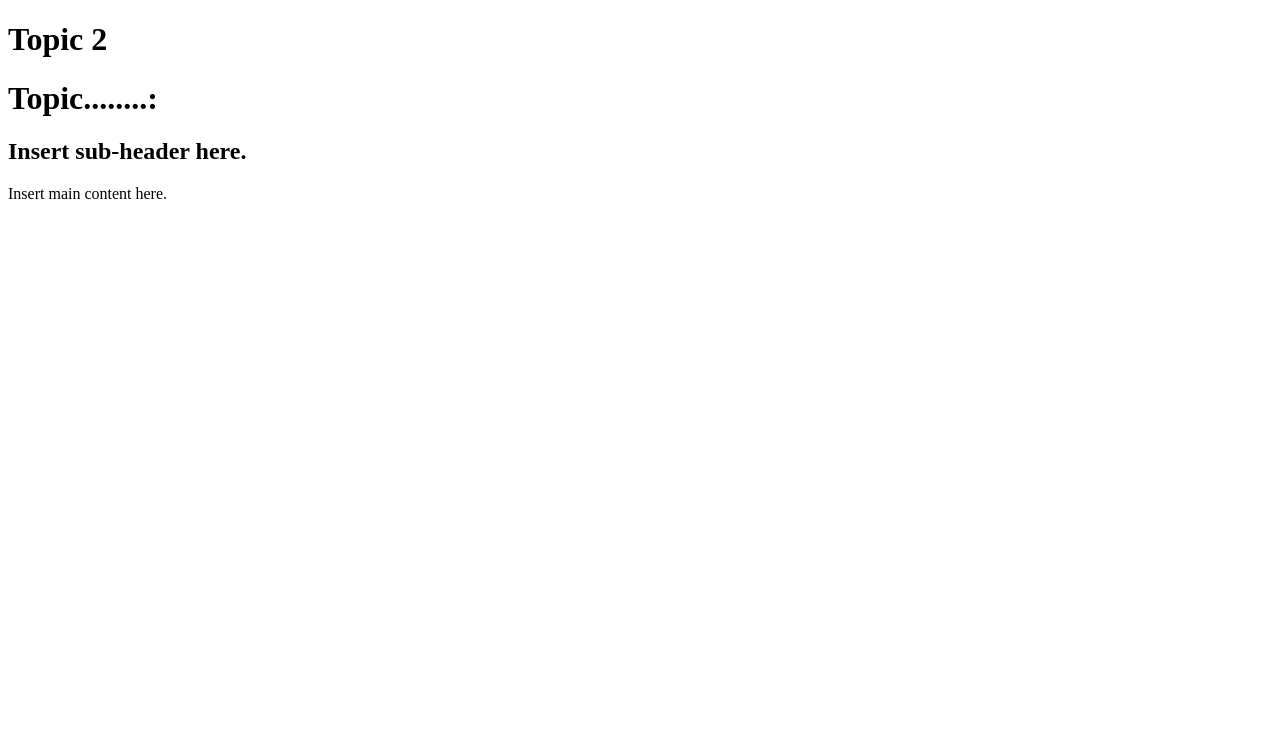
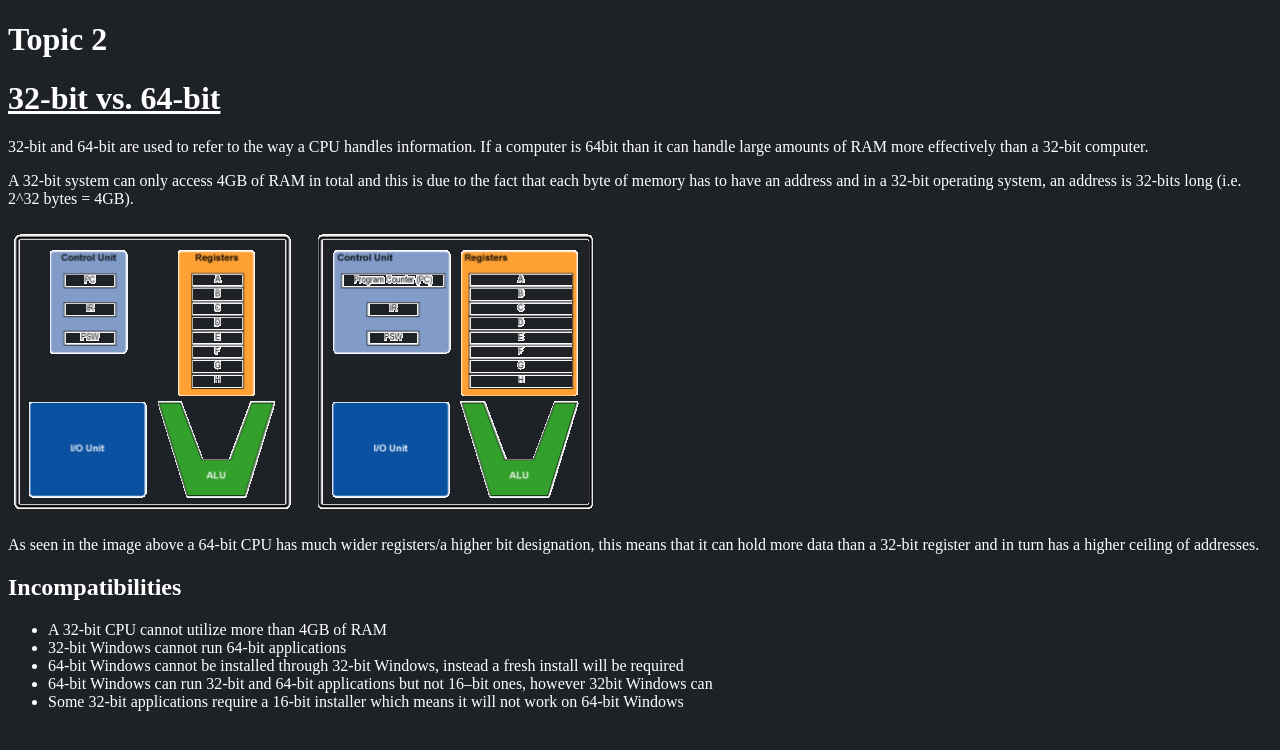
Before and after one commit to 10237808/10237808.github.io, a plain HTML site: page topics/topic2.html in a window 1280 px wide. Drawn offline with Linux system fonts and the light colour scheme; files that its build step writes are made by us from their sources.

Commit message:
updated all files
with extra information (topic 1 and 2)
as well as changing background on the foreground web pages
also added new images

```diff
--- a/topics/topic2.html
+++ b/topics/topic2.html
@@ -3,19 +3,35 @@
 	<head>
 		<meta charset="utf-8">
 		<link rel="stylesheet" href="style.css" type="text/css">
-		<title>Template</title>
+		<title>topic2</title>
 	</head>
 
-	<body>
+	<body style="background-color: rgb(30,34,39); color: #fff;">
 
 		<h1>Topic 2</h1>
 
 		<div id="information">
 
-			<h1>Topic........:</h1>
+			<h1><u>32-bit vs. 64-bit</u></h1>
 
-			<h2>Insert sub-header here.</h2>
-			<p>Insert main content here.</p>
+			<p>32-bit and 64-bit are used to refer to the way a CPU handles information. If a computer is 64bit than it can handle large amounts of RAM more effectively than a 32-bit computer.
+</p>
+			<p>A 32-bit system can only access 4GB of RAM in total and this is due to the fact that each byte of memory has to have an address and in a 32-bit operating system, an address is 32-bits long (i.e. 2^32 bytes = 4GB).
+</p>
+			<img src="../images/32&64bit.png" alt="32bit vs 64bit" width="587" height="292"></br>
+
+			<p>As seen in the image above a 64-bit CPU has much wider registers/a higher bit designation, this means that it can hold more data than a 32-bit register and in turn has a higher ceiling of addresses.
+</p>
+			<h2>Incompatibilities</h2>
+
+			<ul>
+			<li>A 32-bit CPU cannot utilize more than 4GB of RAM</li>
+			<li>32-bit Windows cannot run 64-bit applications</li>
+			<li>64-bit Windows cannot be installed through 32-bit Windows, instead a fresh install will be required</li>
+			<li>64-bit Windows can run 32-bit and 64-bit applications but not 16–bit ones, however 32bit Windows can</li>
+			<li>Some 32-bit applications require a 16-bit installer which means it will not work on 64-bit Windows</li>
+			</ul>
+
 		</div>
 	</body>
 </html>
```
Also changed, not shown: homeImage.html (+1 -1 lines), index.html (+1 -1 lines), links.html (+2 -2 lines), mainPage.html (+15 -6 lines), topics/topic1.html (+5 -4 lines), images/32&64bit.png (added), images/background.jpg (added), images/comptia_trans.jpg (added), style.css (line endings or trailing spaces), 1 other file.
